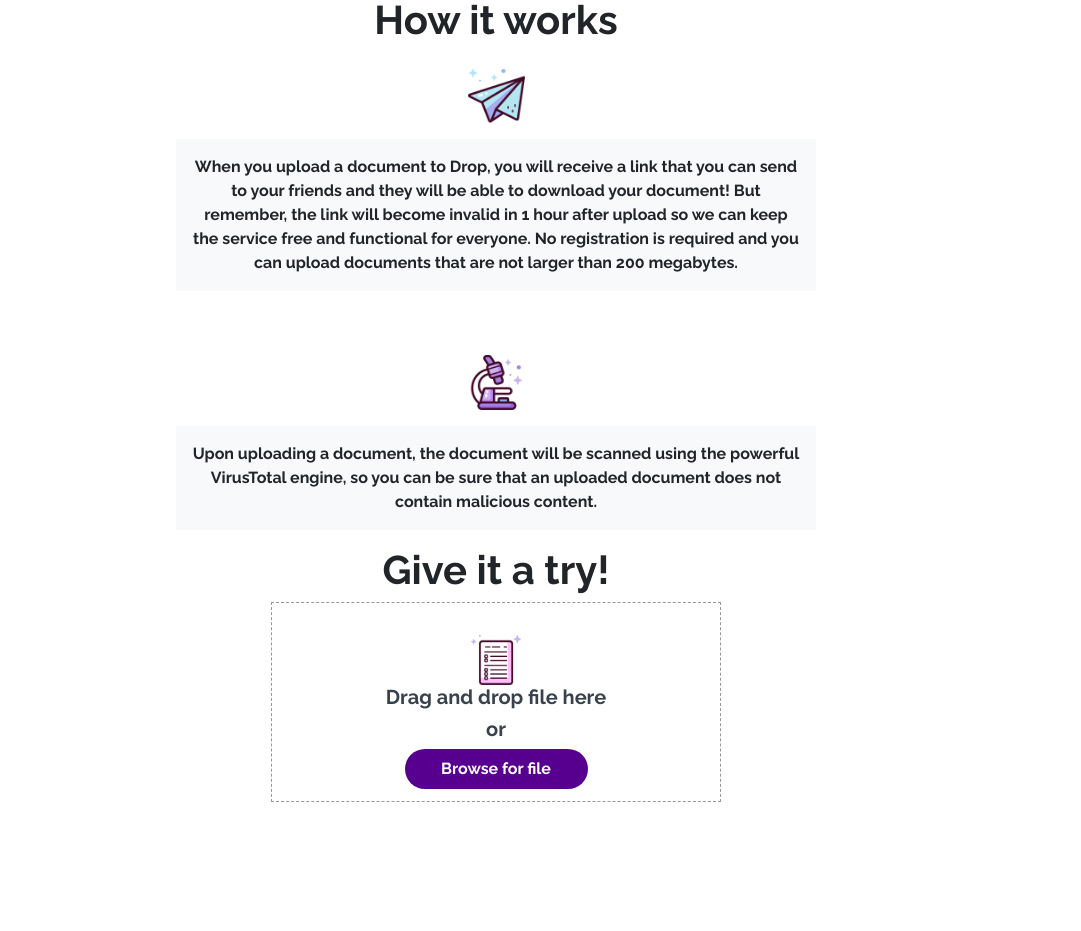
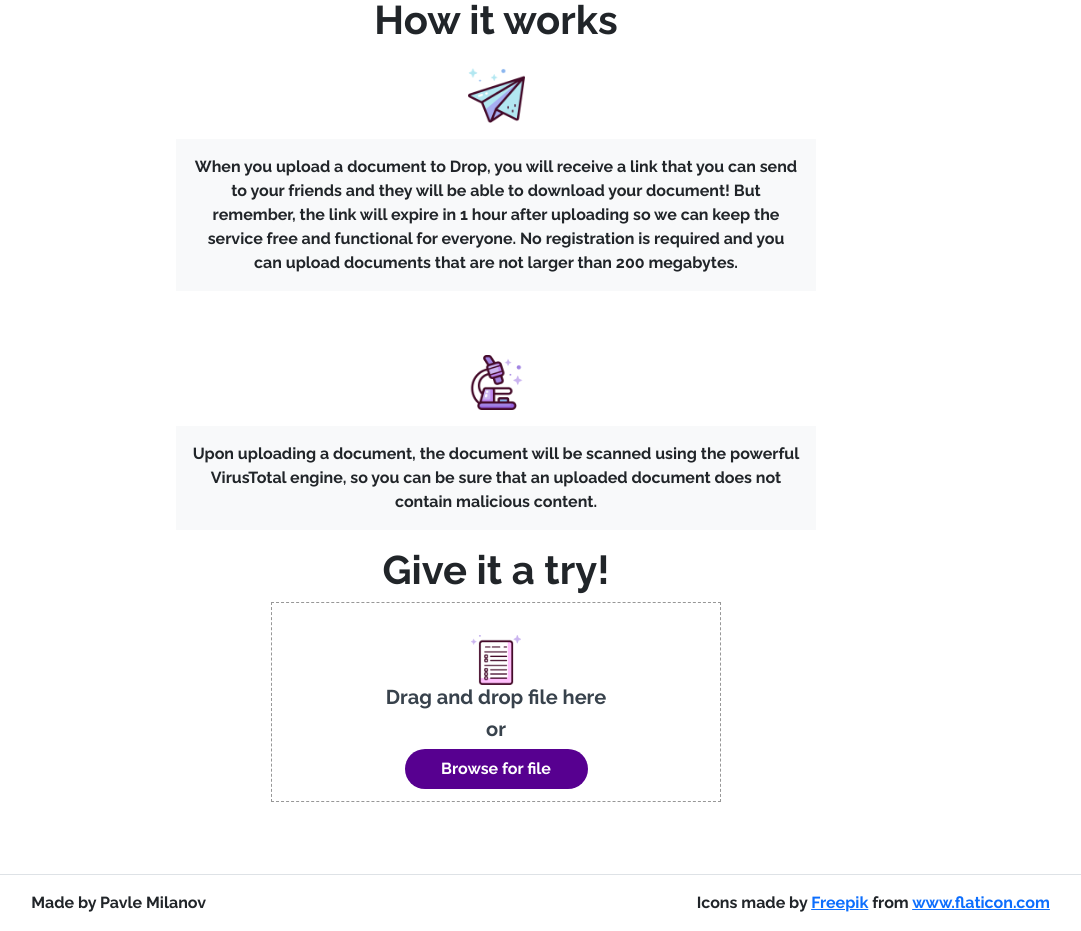
Before and after one commit to JopaXd/drop-frontend, an Angular app: page / in a window 1280 px wide. Shown: the part 820-1751 px from the top of the page, without its empty margins (144-1225 px from the left). Before the commit the page ends 1646 px from the top, so only its background shows below. Built offline with nearby package versions, Linux system fonts and the light colour scheme.

Commit message:
A couple of improvements and fixes on the home page.

```diff
--- a/src/app/home/home.component.html
+++ b/src/app/home/home.component.html
@@ -23,7 +23,7 @@
 				When you upload a document to Drop, you will receive
 				a link that you can send to your friends and they will
 				be able to download your document! But remember,
-				the link will become invalid in 1 hour after upload so
+				the link will expire in 1 hour after uploading so
 				we can keep the service free and functional for
 				everyone. No registration is required and you can
 				upload documents that are not larger than 200
@@ -51,4 +51,17 @@
     	</div>
     	<br>
 	</div>
+	<footer class="mt-5 border-top text-center">
+		<div class="container p-3">
+			<div class="row">
+				<div class="col">
+					Made by Pavle Milanov
+				</div>
+				<div class="col"></div>
+				<div class="col">
+					<div>Icons made by <a href="https://www.freepik.com" title="Freepik">Freepik</a> from <a href="https://www.flaticon.com/" title="Flaticon">www.flaticon.com</a></div>
+				</div>
+			</div>
+		</div>
+	</footer>
 </div>
--- a/src/styles.scss
+++ b/src/styles.scss
@@ -6,6 +6,8 @@
     box-sizing: border-box;
 }
 
-body {
+html, body {
 	font-family: 'Raleway', sans-serif;
+    min-height: 100vh;
+    min-width: 100vh;
 }
```
